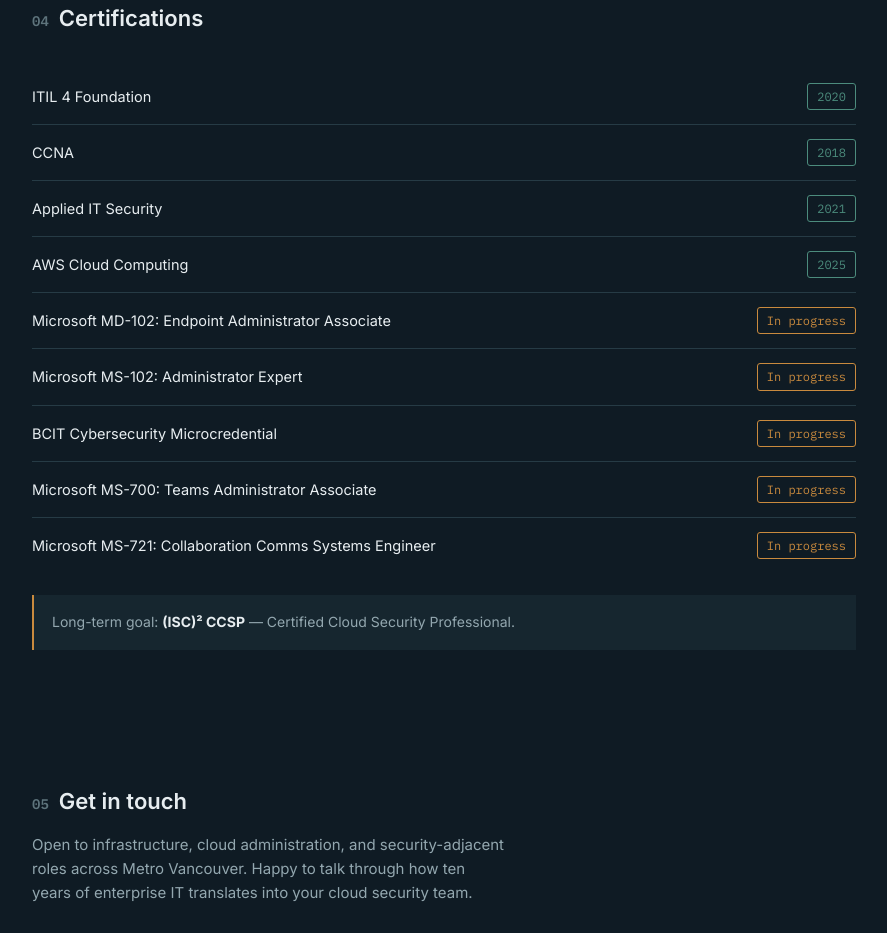
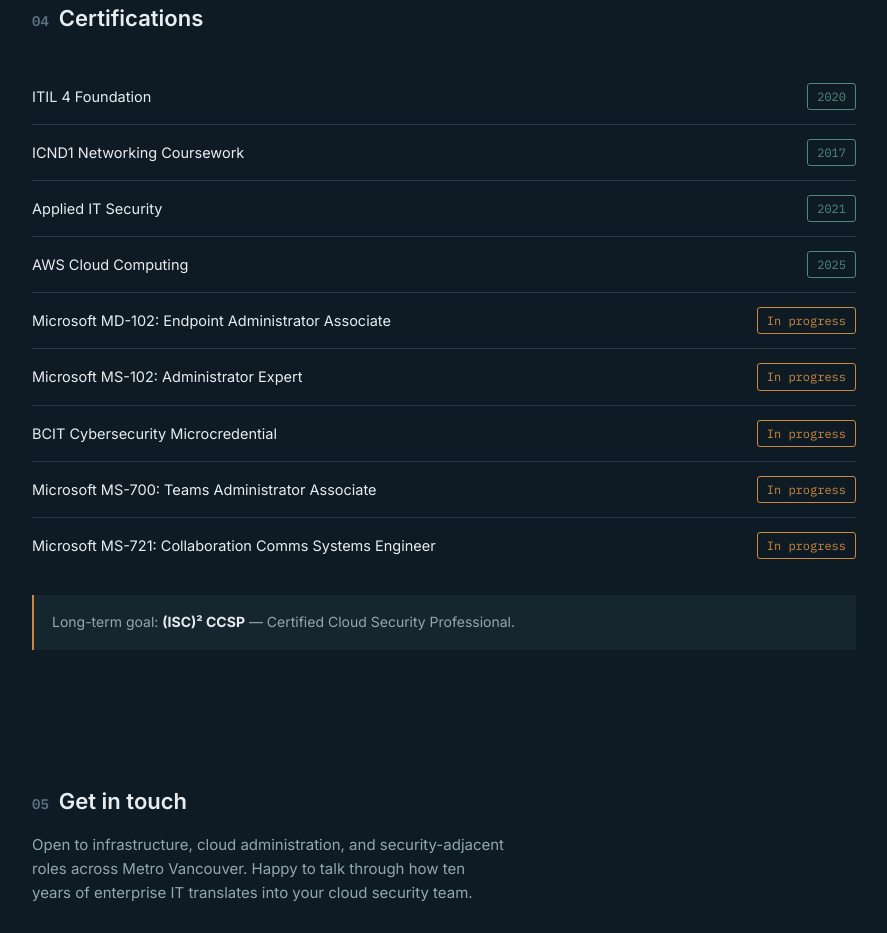
Before and after one commit to gurveersohi/portfolio, a plain HTML site: page index.html in a window 1280 px wide. Shown: the part 2800-3733 px from the top of the page, without its empty margins (196-1083 px from the left). Drawn offline with Linux system fonts and the light colour scheme.

Commit message:
Add files via upload

```diff
--- a/index.html
+++ b/index.html
@@ -346,7 +346,7 @@
     <h2><span class="idx mono">04</span>Certifications</h2>
     <div class="cert-list">
       <div class="cert"><span>ITIL 4 Foundation</span><span class="status status-done mono">2020</span></div>
-      <div class="cert"><span>CCNA</span><span class="status status-done mono">2018</span></div>
+      <div class="cert"><span>ICND1 Networking Coursework</span><span class="status status-done mono">2017</span></div>
       <div class="cert"><span>Applied IT Security</span><span class="status status-done mono">2021</span></div>
       <div class="cert"><span>AWS Cloud Computing</span><span class="status status-done mono">2025</span></div>
       <div class="cert"><span>Microsoft MD-102: Endpoint Administrator Associate</span><span class="status status-progress mono">In progress</span></div>
```
